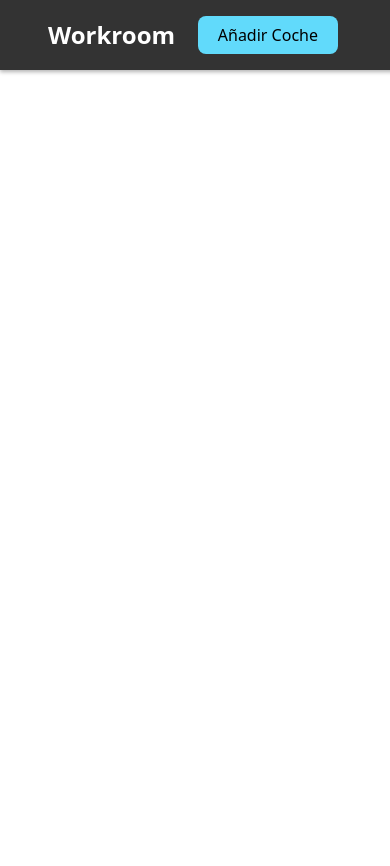
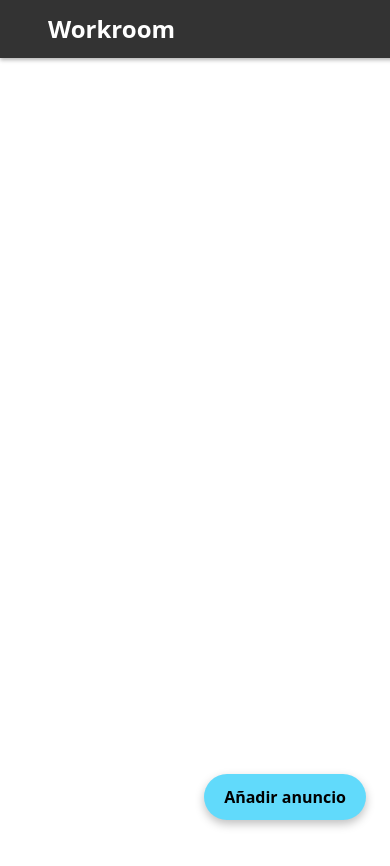
Before and after one commit to joseMigueel/idealCars_Fronted, a React (Vite) app in the folder wallclone/: page / in a window 390 px wide. Shown: the top 866 px of the page. Built offline with nearby package versions, Linux system fonts and the light colour scheme.

Commit message:
Cambiando el css para mobile First

```diff
--- a/wallclone/src/App.jsx
+++ b/wallclone/src/App.jsx
@@ -13,8 +13,11 @@ function App() {
 
   return (
   <div className='App'>
-    <NavBar onAddClick={pressButton} adVisible={showForm} />
-    {showForm && <AdForm /> }
+    <NavBar />
+    <button className='adButton' onClick={pressButton}>
+    {showForm ? 'Cerrar' : 'Añadir anuncio'}
+    </button>
+    {showForm && <AdForm />}
   </div>
   );
 }
--- a/wallclone/src/components/Navbar.jsx
+++ b/wallclone/src/components/Navbar.jsx
@@ -1,13 +1,11 @@
 import React from 'react';
 import '../style/navBar.css';
 
-const NavBar = ({ onAddClick, adVisible }) => {
+const NavBar = () => {
   return (
     <header className='navBar'>
       <h1>Workroom</h1>
-      <button onClick={onAddClick}>
-        {adVisible ? 'Cerrar' : 'Añadir Coche'}
-      </button>
+
     </header>
   )
 }
--- a/wallclone/src/style/App.css
+++ b/wallclone/src/style/App.css
@@ -4,3 +4,32 @@
   background-color: #222;
   margin: 0;
 }
+
+.adButton {
+  position: fixed;
+  bottom: 1.5rem;
+  right: 1.5rem;
+  background-color: #61dafb;
+  color: #000;
+  font-weight: bold;
+  font-size: 1rem;
+  border: none;
+  padding: 0.75rem 1.25rem;
+  border-radius: 999px;
+  cursor: pointer;
+  box-shadow: 0 4px 10px rgba(0, 0, 0, 0.25);
+  transition: background-color 0.2s ease, transform 0.1s ease;
+  z-index: 999;
+}
+
+.adButton:hover {
+  background-color: #21a1f1;
+  transform: translateY(-2px);
+}
+
+@media (min-width: 768px) {
+  .add-ad-button {
+    font-size: 1.1rem;
+    padding: 0.9rem 1.5rem;
+  }
+}
```
